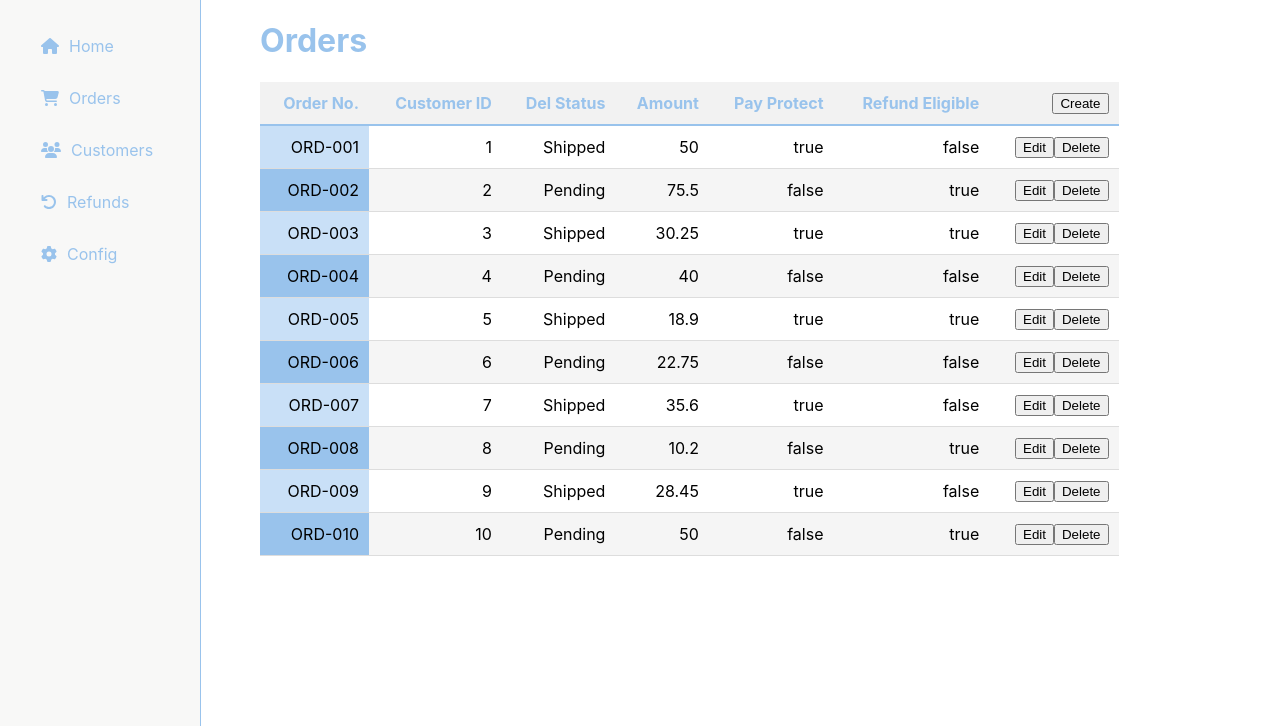
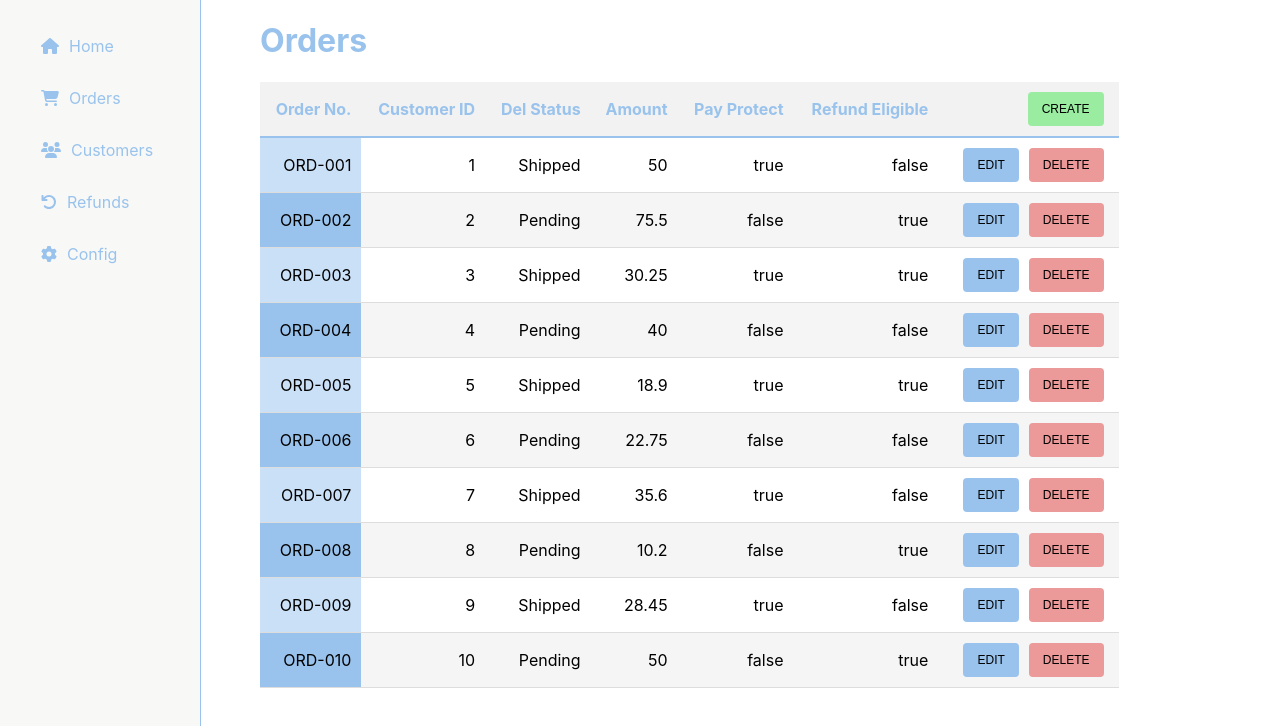
Before and after one commit to TheCyberFlash/stjag-basic-crud-react, a React (Create React App) app in the folder basic-crud/: page /#/orders in a window 1280 px wide. Shown: the top 726 px of the page. Built offline with nearby package versions, Linux system fonts and the light colour scheme.

Commit message:
Table Button Style

```diff
--- a/basic-crud/src/components/DataTable.js
+++ b/basic-crud/src/components/DataTable.js
@@ -10,7 +10,7 @@ const DataTable = ({ columns, data, handleCreate, handleEdit, handleDelete }) =>
             <th key={index}>{column}</th>
           ))}
           <th>
-            <button onClick={handleCreate}>Create</button>
+            <button className="create" onClick={handleCreate}>Create</button>
           </th>
         </tr>
       </thead>
@@ -21,8 +21,8 @@ const DataTable = ({ columns, data, handleCreate, handleEdit, handleDelete }) =>
               <td key={colIndex} className={colIndex === 0 ? "highlight" : ""}>{row[column].toString()}</td>
             ))}
             <td>
-              <button onClick={handleEdit}>Edit</button>
-              <button onClick={handleDelete}>Delete</button>
+              <button className="edit" onClick={handleEdit}>Edit</button>
+              <button className="delete" onClick={handleDelete}>Delete</button>
             </td>
           </tr>
         ))}
--- a/basic-crud/src/index.css
+++ b/basic-crud/src/index.css
@@ -104,3 +104,29 @@ tr.even-row td.highlight{
 tr.odd-row td.highlight{
   background-color: #99c3ec;
 }
+
+button {
+  padding: 10px 14px;
+  margin: 0 5px;
+  cursor: pointer;
+  border: none;
+  border-radius: 4px;
+  font-size: 12px;
+  text-transform: uppercase;
+}
+
+button:hover {
+  opacity: 0.8;
+}
+
+button.create {
+  background-color: #99eca0;
+}
+
+button.edit {
+  background-color: #99c3ec;
+}
+
+button.delete {
+  background-color: #ec9999;
+}
```
